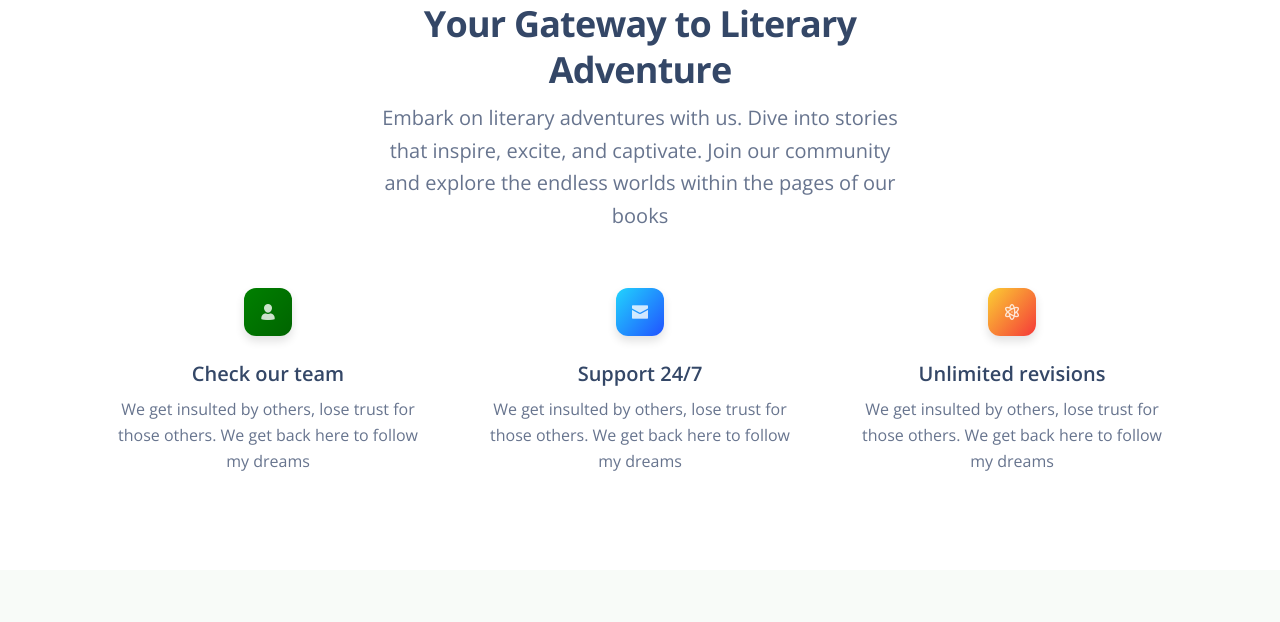
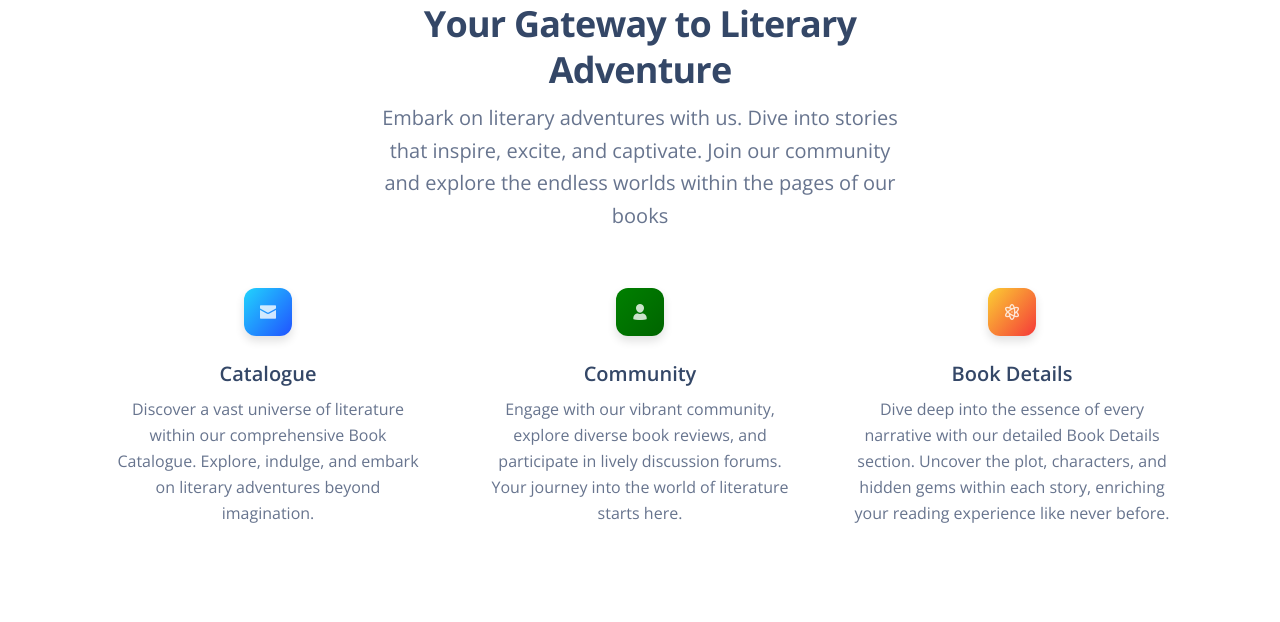
Before and after one commit to Armandls/books, a PHP site: template www/templates/landing.twig in a window 1280 px wide. Shown: the part 828-1450 px from the top of the page. Before the commit the page ends 1299 px from the top, so only its background shows below. Run offline with PHP 8.4, Linux system fonts and the light colour scheme; the template is opened without the code that fills it, so the values that code supplies are empty; some libraries are stand-ins or nearby versions.

Commit message:
Especificaciones de las caracteristicasa de la pagina web

```diff
--- a/www/templates/landing.twig
+++ b/www/templates/landing.twig
@@ -629,20 +629,20 @@
             <div class="row">
                 <div class="col-lg-4 col-md-6">
                     <div class="p-3 text-center">
-                        <div class="icon icon-shape bg-gradient-primary shadow mx-auto">
-                            <i class="ni ni-single-02"></i>
+                        <div class="icon icon-shape bg-gradient-info shadow mx-auto">
+                            <i class="ni ni-email-83"></i>
                         </div>
-                        <h5 class="mt-4">Check our team</h5>
-                        <p>We get insulted by others, lose trust for those others. We get back here to follow my dreams</p>
+                        <h5 class="mt-4">Catalogue</h5>
+                        <p>Discover a vast universe of literature within our comprehensive Book Catalogue. Explore, indulge, and embark on literary adventures beyond imagination.</p>
                     </div>
                 </div>
                 <div class="col-lg-4 col-md-6">
                     <div class="p-3 text-center">
-                        <div class="icon icon-shape bg-gradient-info shadow mx-auto">
-                            <i class="ni ni-email-83"></i>
+                        <div class="icon icon-shape bg-gradient-primary shadow mx-auto">
+                            <i class="ni ni-single-02"></i>
                         </div>
-                        <h5 class="mt-4">Support 24/7</h5>
-                        <p>We get insulted by others, lose trust for those others. We get back here to follow my dreams</p>
+                        <h5 class="mt-4">Community</h5>
+                        <p>Engage with our vibrant community, explore diverse book reviews, and participate in lively discussion forums. Your journey into the world of literature starts here.</p>
                     </div>
                 </div>
                 <div class="col-lg-4 col-md-6 mx-md-auto">
@@ -650,8 +650,8 @@
                         <div class="icon icon-shape bg-gradient-warning shadow mx-auto">
                             <i class="ni ni-atom"></i>
                         </div>
-                        <h5 class="mt-4">Unlimited revisions</h5>
-                        <p>We get insulted by others, lose trust for those others. We get back here to follow my dreams</p>
+                        <h5 class="mt-4">Book Details</h5>
+                        <p>Dive deep into the essence of every narrative with our detailed Book Details section. Uncover the plot, characters, and hidden gems within each story, enriching your reading experience like never before.</p>
                     </div>
                 </div>
             </div>
```
